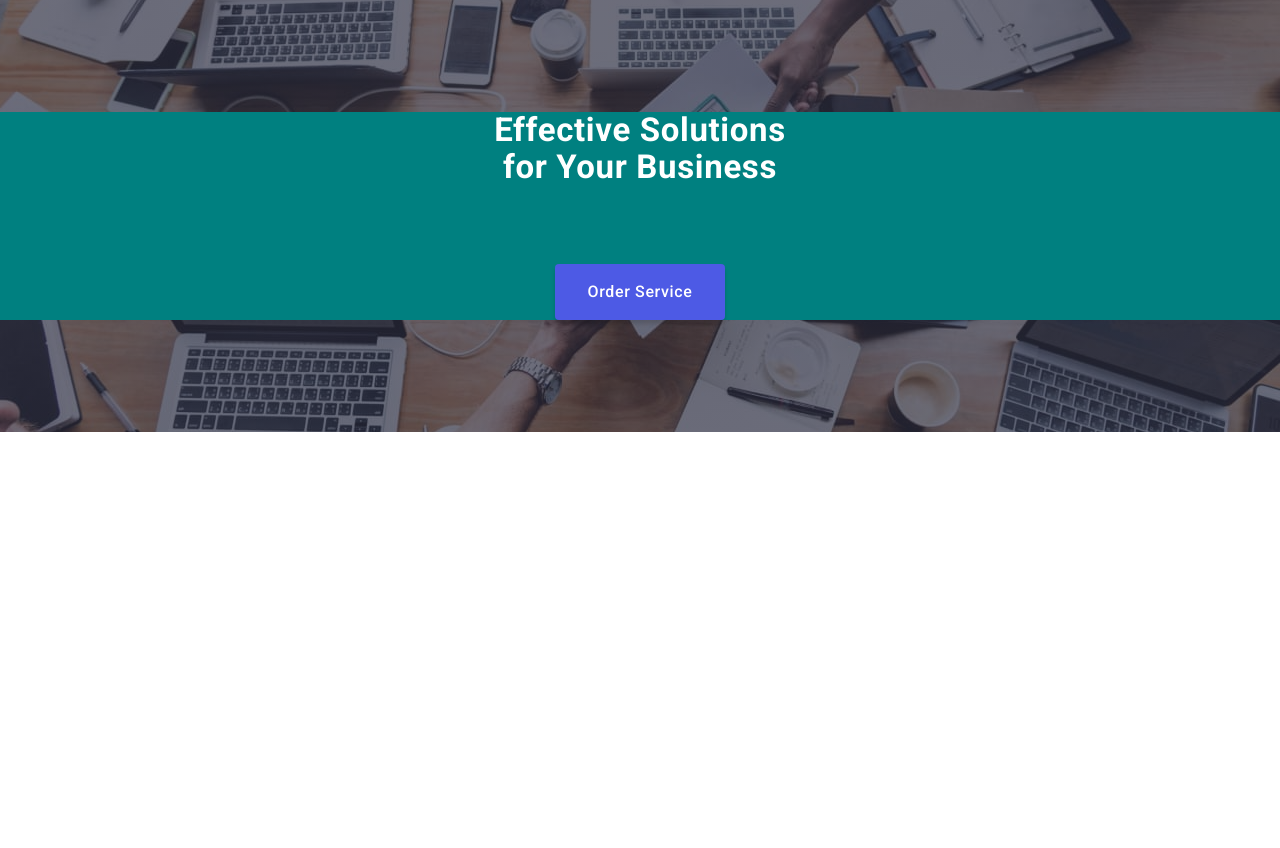
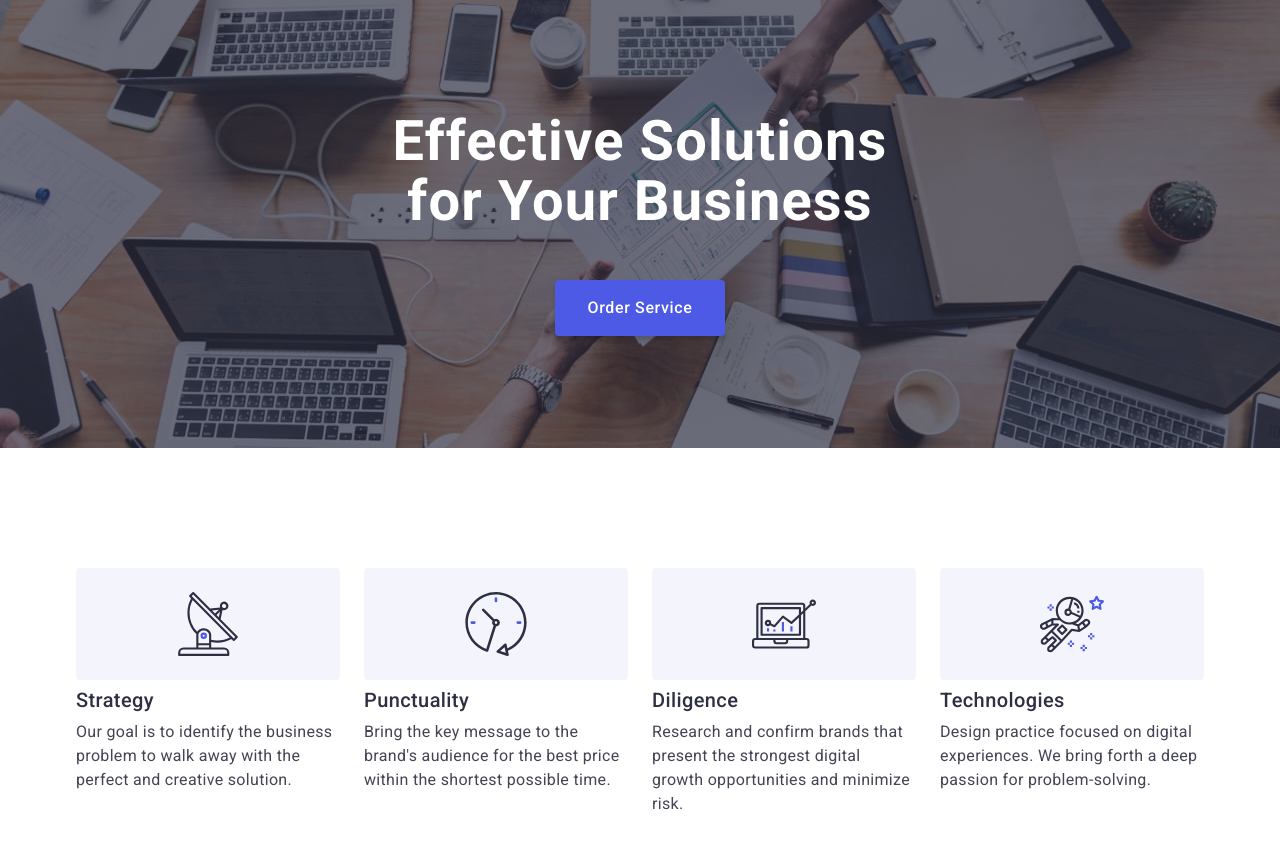
Before and after one commit to Yar-STR/goit-markup-hw-07, a plain HTML site: page index.html in a window 1280 px wide. Before the commit the page ends 800 px from the top, so only its background shows below. Drawn offline with nearby package versions, Linux system fonts and the light colour scheme.

Commit message:
HT#7_Section: hero and skills-done

```diff
--- a/css/base.css
+++ b/css/base.css
@@ -48,6 +48,7 @@ font-family: 'Roboto', sans-serif;
 letter-spacing: 0.02em;
 background: var(--background-color-white);
 color: var(--body-color);
+ overflow-x: hidden;
 }
 
 .container {
@@ -55,7 +56,7 @@ color: var(--body-color);
    /* padding: 0px 15px; */
    text-align: center;
    margin: 0px auto;
- justify-content: space-between;
+ /* justify-content: space-between; */
 }
 .no-scroll {
    overflow: hidden;
@@ -202,7 +203,7 @@ margin: 0 auto;
 width: 320px;
 height: 80px;
 font-weight: 700;
-font-size: 33px;
+font-size: 36px;
 line-height: 1.11;
 
 text-align: center;
@@ -243,7 +244,8 @@ transition-timing-function:cubic-bezier(0.4, 0, 0.2, 1);
    /* Section Skills */
 
    .skill-section {
-padding: 120px 0;
+/* padding: 120px 0; */
+padding: 96px 0;
    }
 .svg-list-skills {
    display: flex;
@@ -251,6 +253,7 @@ padding: 120px 0;
    padding: 0px;
    gap: 24px;
    justify-content: space-between;
+   display: none;
 }
 .svg-item {
   width: 264px;
@@ -271,8 +274,9 @@ margin-bottom: 8px;
 
 .skill-list {
    display: flex;
-   gap: 24px;
-   text-align: left;
+   flex-direction: column;
+   gap: 72px;
+    text-align: center;
    padding: 0px;
    justify-content: center;
 }
@@ -280,19 +284,21 @@ margin-bottom: 8px;
 
 } */
 .skill-item {
-font-weight: 500;
-font-size: 20px;
-line-height: 1.2;
+font-weight: 700;
+font-size: 36px;
+line-height: 1.11;
 color: var(--main-text-color);
 letter-spacing: 0.02em;
 margin-bottom: 8px;
 
 }
 .skill-descrip {
-   width: 264px;
+width: 100%;
+font-weight: 500;
 font-size: 16px;
 line-height: 1.5;
 color: var(--skill-descrip);
+text-align: center;
 
 }
 
--- a/css/mobile.css
+++ b/css/mobile.css
@@ -1,5 +1,7 @@
-.container {
-    @media screen and (min-width: 428px){
-        background-color: teal;
-    }
+@media screen and (min-width: 428px) {
+
+.container {width: 396px;}
+
+.section-banner {max-width: 428px;}
+.skill-descrip {text-align: left;}
 }
--- a/css/pc.css
+++ b/css/pc.css
@@ -0,0 +1,53 @@
+@media screen and (min-width: 1158px) {
+    .container {
+   width: 1158px;
+   padding: 0px 15px;
+   text-align: center;
+   margin: 0px auto;
+ justify-content: space-between;
+}
+.section-banner {max-width: 1440px; }
+
+.site-banner {
+max-width: 496px;
+height: 120px;
+font-weight: 700;
+font-size: 56px;
+line-height: 1.07;
+margin: 0 auto 48px auto;
+}
+ .skill-section {
+padding: 120px 0;
+   }
+.svg-list-skills {
+    display: flex;
+}
+.skill-list {
+   display: flex;
+   gap: 24px;
+   text-align: left;
+   padding: 0px;
+   justify-content: center;
+}
+/* .hidden-title{
+
+} */
+.skill-item {
+font-weight: 500;
+font-size: 20px;
+line-height: 1.2;
+color: var(--main-text-color);
+letter-spacing: 0.02em;
+margin-bottom: 8px;
+
+}
+.skill-descrip {
+font-weight: 400;
+width: 264px;
+font-size: 16px;
+line-height: 1.5;
+color: var(--skill-descrip);
+
+}
+
+}
--- a/css/tablet.css
+++ b/css/tablet.css
@@ -0,0 +1,31 @@
+@media screen and (min-width: 768px) {
+.section-banner {max-width: 768px; }
+
+.container {
+   width: 736px;
+   padding: 0px;
+   text-align: center;
+   margin: 0px auto;
+ justify-content: space-between;
+}
+
+.site-banner {
+width: 496px;
+height: 120px;
+font-weight: 700;
+font-size: 56px;
+line-height: 1.07;
+margin: 0 auto 36px auto;
+}
+.skill-list {
+    flex-direction:row;
+    flex-wrap: wrap;
+    gap: 72px 24px;
+}
+.skill-item {
+    text-align: left;
+}
+.skill-descrip {width: 356px;
+height: auto;}
+
+}
--- a/index.html
+++ b/index.html
@@ -53,7 +53,7 @@
       <section class="skill-section">
         <!-- заголовок цієї секції h2 ми приховаємо від
         користувачів і залишимо для сканерів пошуковиків -->
-        <!-- <div class="container">
+        <div class="container">
           <h2 hidden class="hidden-title">Our skills</h2>
 
 <ul class="svg-list-skills list">
@@ -110,7 +110,7 @@
           </li>
         </ul>
         </div>
-      </section> -->
+      </section>
 
       <!-- Розділ з картинками -->
 
```
